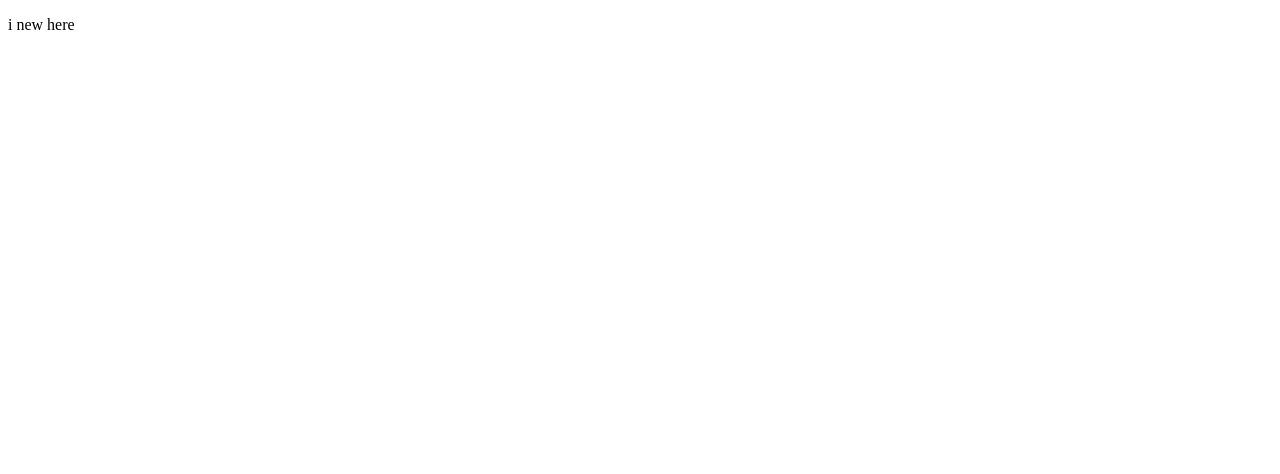
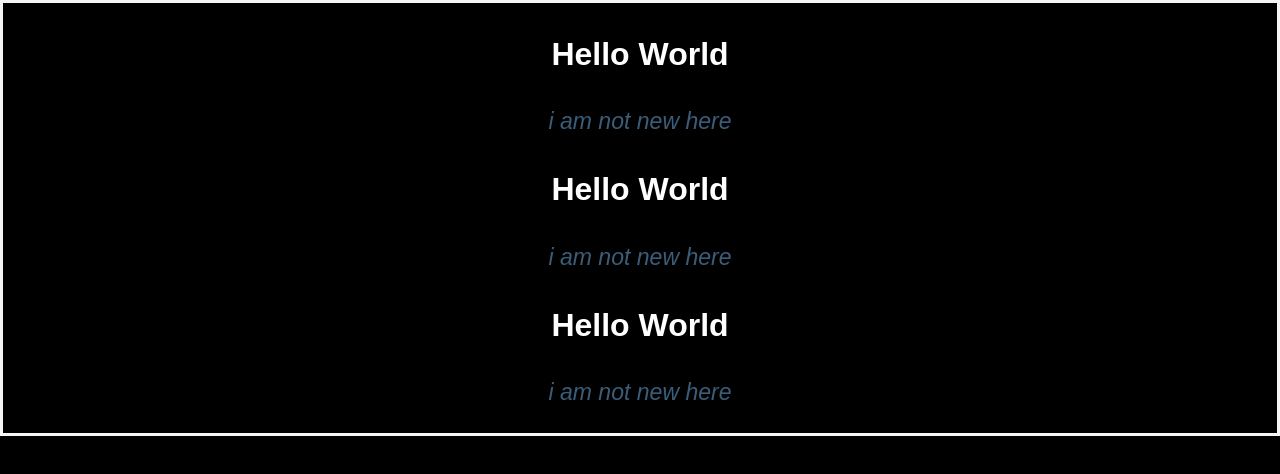
Before and after one commit to mneer1/myProject, a plain HTML site: page index.html in a window 1280 px wide. Drawn offline with Linux system fonts and the light colour scheme.

Commit message:
0.2Vlarn

```diff
--- a/app.css
+++ b/app.css
@@ -1,3 +1,23 @@
+body{
+    border: 3px solid whitesmoke;
+    font-family: Arial, sans-serif;
+    background-color: black;
+    margin: 0;
+    padding: 0;
+    font-size: 22px;
+    line-height: 1.5;
+    font-family: Arial, Helvetica, sans-serif;
+}
+
 p{
-    color: rosybrown;
+    color: rgba(125, 196, 255, 0.473);
+    font-size: 1.80dvw;
+    font-style: italic;
+text-align: center;
 }
+
+h1{
+    color: white;
+    font-size: 2.50dvw;
+    text-align: center;
+}
--- a/index.html
+++ b/index.html
@@ -4,8 +4,21 @@
     <meta charset="UTF-8">
     <meta name="viewport" content="width=device-width, initial-scale=1.0">
     <title>Document</title>
+    <link rel="stylesheet" href="app.css">
 </head>
 <body>
-    <p> i new here </p>
+    <article>
+        <h1> Hello World </h1>
+        <p> i am  not new here </p>
+    </article>
+    <article>
+        <h1> Hello World </h1>
+        <p> i am not  new here </p>
+    </article>
+    <article>
+        <h1> Hello World </h1>
+        <p> i am not new here </p>
+    </article>
+
 </body>
 </html>
```
